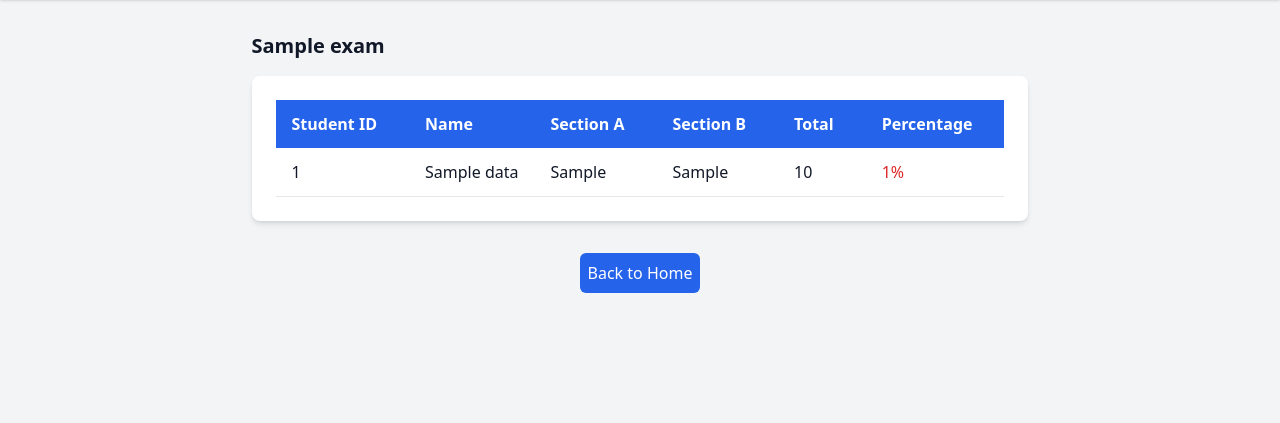
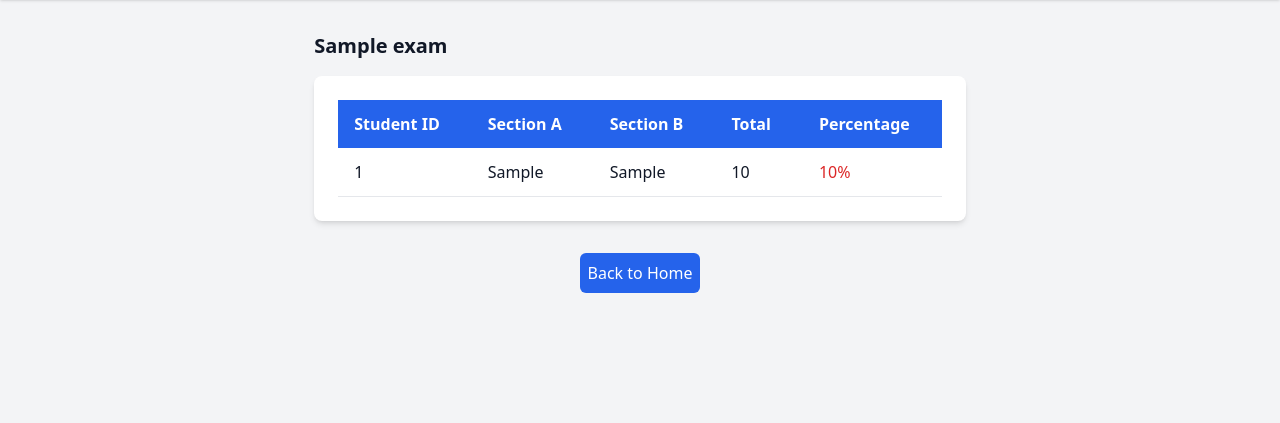
Before and after one commit to Fountain1121/foundation-school-results, a Flask app: template templates/admin.html in a window 1280 px wide. Shown: the part 72-495 px from the top of the page. Run offline with Flask 3, Linux system fonts and the light colour scheme; the template is opened without the code that fills it: most values are stand-ins (such as "Sample title", 1, 10 or a date in 2020); some libraries are stand-ins or nearby versions.

Commit message:
updated app to show right percentage

```diff
--- a/app.py
+++ b/app.py
@@ -45,9 +45,8 @@ def load_exams():
                 df = pd.read_excel(file_path, engine='openpyxl')
                 df['ID'] = df['ID'].astype(str)  # Ensure ID is string
                 df.set_index('ID', inplace=True)
-                # Calculate percentage as Total * 100
-                df['CalculatedPercentage'] = df['Total'] * 100
-                exams[exam_name] = df[['Name', 'Section A', 'Section B', 'Total', 'CalculatedPercentage']].to_dict(orient='index')
+                # Use Total directly as percentage (no multiplication)
+                exams[exam_name] = df[['Name', 'Section A', 'Section B', 'Total']].to_dict(orient='index')
             except Exception as e:
                 print(f"Error loading {file_name}: {e}")
     return exams
@@ -105,7 +104,7 @@ def index():
                         'Section A': result['Section A'],
                         'Section B': result['Section B'],
                         'Total': result['Total'],
-                        'Percentage': result['CalculatedPercentage']
+                        'Percentage': result['Total']  # Use Total directly as percentage
                     }
 
         if not results:
@@ -122,3 +121,7 @@ def index():
 def admin():
     exams = load_exams()
     return render_template('admin.html', exams=exams)
+
+if __name__ == '__main__':
+    port = int(os.environ.get('PORT', 5000))
+    app.run(host='0.0.0.0', port=port, debug=False)
--- a/templates/admin.html
+++ b/templates/admin.html
@@ -30,7 +30,6 @@
                     <thead class="bg-blue-600 text-white">
                         <tr>
                             <th class="py-3 px-4 cursor-pointer" data-sort="student_id">Student ID</th>
-                            <th class="py-3 px-4 cursor-pointer" data-sort="name">Name</th>
                             <th class="py-3 px-4 cursor-pointer" data-sort="section_a">Section A</th>
                             <th class="py-3 px-4 cursor-pointer" data-sort="section_b">Section B</th>
                             <th class="py-3 px-4 cursor-pointer" data-sort="total">Total</th>
@@ -42,11 +41,10 @@
                             {% if data['Total'] > 0 %}
                                 <tr class="border-b dark:border-gray-600 hover:bg-gray-50 dark:hover:bg-gray-700">
                                     <td class="py-3 px-4">{{ student_id }}</td>
-                                    <td class="py-3 px-4">{{ data['Name'] }}</td>
                                     <td class="py-3 px-4">{{ data['Section A'] }}</td>
                                     <td class="py-3 px-4">{{ data['Section B'] }}</td>
                                     <td class="py-3 px-4">{{ data['Total'] }}</td>
-                                    <td class="py-3 px-4 {{ 'text-red-600 dark:text-red-400' if data['Percentage'] < 50 else '' }}">{{ data['Percentage'] }}%</td>
+                                    <td class="py-3 px-4 {{ 'text-red-600 dark:text-red-400' if data['Total'] < 50 else '' }}">{{ data['Total'] }}%</td>
                                 </tr>
                             {% endif %}
                         {% endfor %}
--- a/templates/results.html
+++ b/templates/results.html
@@ -48,7 +48,7 @@
                         </tr>
                         <tr>
                             <th class="py-2">Percentage</th>
-                            <td class="py-2 {{ 'text-red-600 dark:text-red-400' if result['Percentage'] < 50 else '' }}">{{ result['Percentage']|round(2) }}%</td>
+                            <td class="py-2 {{ 'text-red-600 dark:text-red-400' if result['Percentage'] < 50 else '' }}">{{ result['Percentage'] }}%</td>
                         </tr>
                     </table>
                     {% if result['Percentage'] < 50 %}
```
